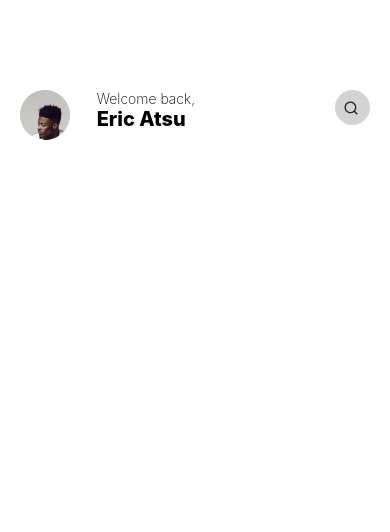
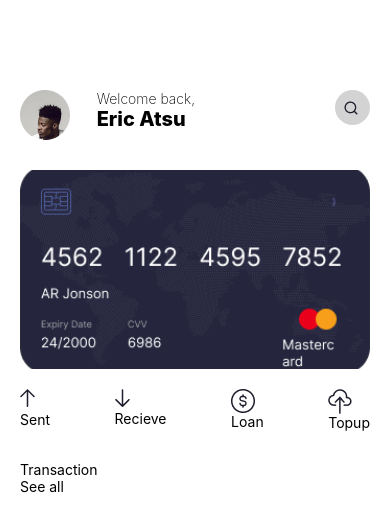
Before and after one commit to Fafakofi/rn-assignment5-11357947, a React Native app: screen /Home in a window 390 px wide. Shown: the top 532 px of the page. Built offline with nearby package versions, Linux system fonts and the light colour scheme.

Commit message:
half of home page done

```diff
--- a/Home.js
+++ b/Home.js
@@ -1,5 +1,5 @@
 import { StatusBar } from 'expo-status-bar';
-import { StyleSheet, Text, View, Image, TouchableHighlight} from 'react-native';
+import { StyleSheet, Text, View, Image, TouchableHighlight, TouchableOpacity} from 'react-native';
 
 
 export default function Home( ){
@@ -38,6 +38,58 @@
 
                 </View>
 
+                <View style={styles.masterCard}>
+                    <Image source={require('./assets/Card.png')} style={styles.masterCardImg} />
+                </View>
+
+                <View style={styles.actions}>
+
+                    <View style={styles.action}>
+                        <Image source={require('./assets/send.png')} />
+                        <Text style={styles.sent}>
+                            Sent
+                        </Text>
+
+                    </View>
+
+                    <View style={styles.action}>
+                        <Image source={require('./assets/recieve.png')}/>
+                        <Text style={styles.recieve}>
+                            Recieve
+                        </Text>
+
+                    </View>
+
+                    <View style={styles.action}>
+                        <Image source={require('./assets/loan.png')} />
+                        <Text style={styles.loan}>
+                            Loan
+                        </Text>
+
+                    </View>
+
+                    <View style={styles.action}>
+                        <Image source={require('./assets/topUp.png')}/>
+                        <Text style={styles.topUp}>
+                            Topup
+                        </Text>
+
+                    </View>
+                </View>
+
+                <View style={styles.trans}>
+                    <Text style={styles.transaction}>
+                        Transaction
+                    </Text>
+
+                    <TouchableOpacity>
+                        <Text>
+                            See all
+                        </Text>
+
+                    </TouchableOpacity>
+                </View>
+
             </View>
         </View>
     )
@@ -61,7 +113,8 @@
   userProfile: {
     display: 'flex',
     flexDirection: 'row',
-    justifyContent:'space-between'
+    justifyContent:'space-between',
+    marginBottom: 30
   },
 
   profileStuff: {
@@ -90,8 +143,37 @@
   touch: {
     top: 8,
     left: 6
+  },
+
+  masterCard:{
+    marginBottom: 20
+  },
+
+  masterCardImg: {
+    width: '100%'
+  },
+
+  actions: {
+    display: 'flex',
+    flexDirection: 'row',
+    justifyContent:'space-between',
+    marginBottom: 30
+  },
+
+  sent: {
+    top: 4
+  },
+
+  recieve: {
+    top: 3
   }
 
 
 
+
+
+
+
+
+
 });
```
